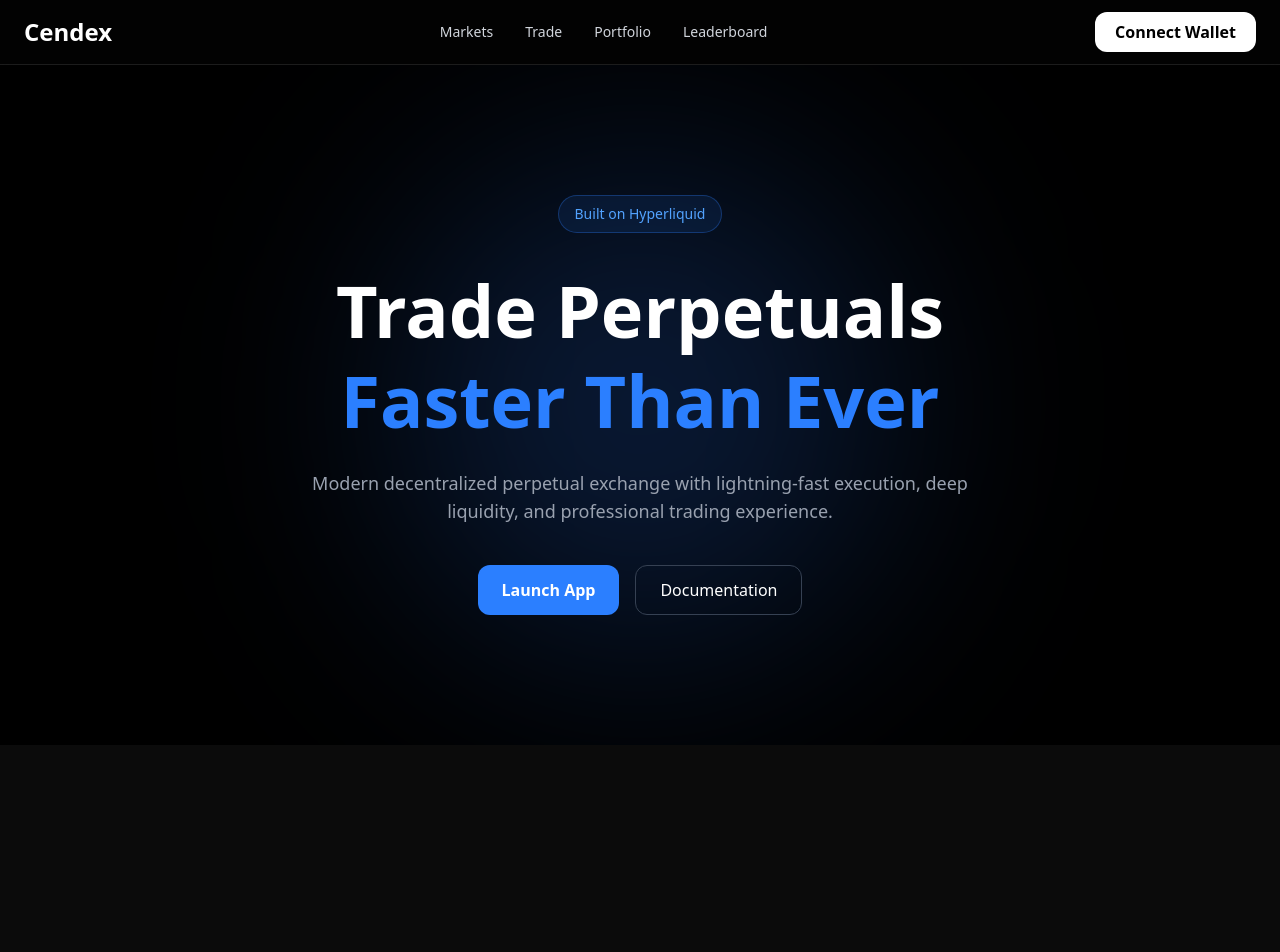
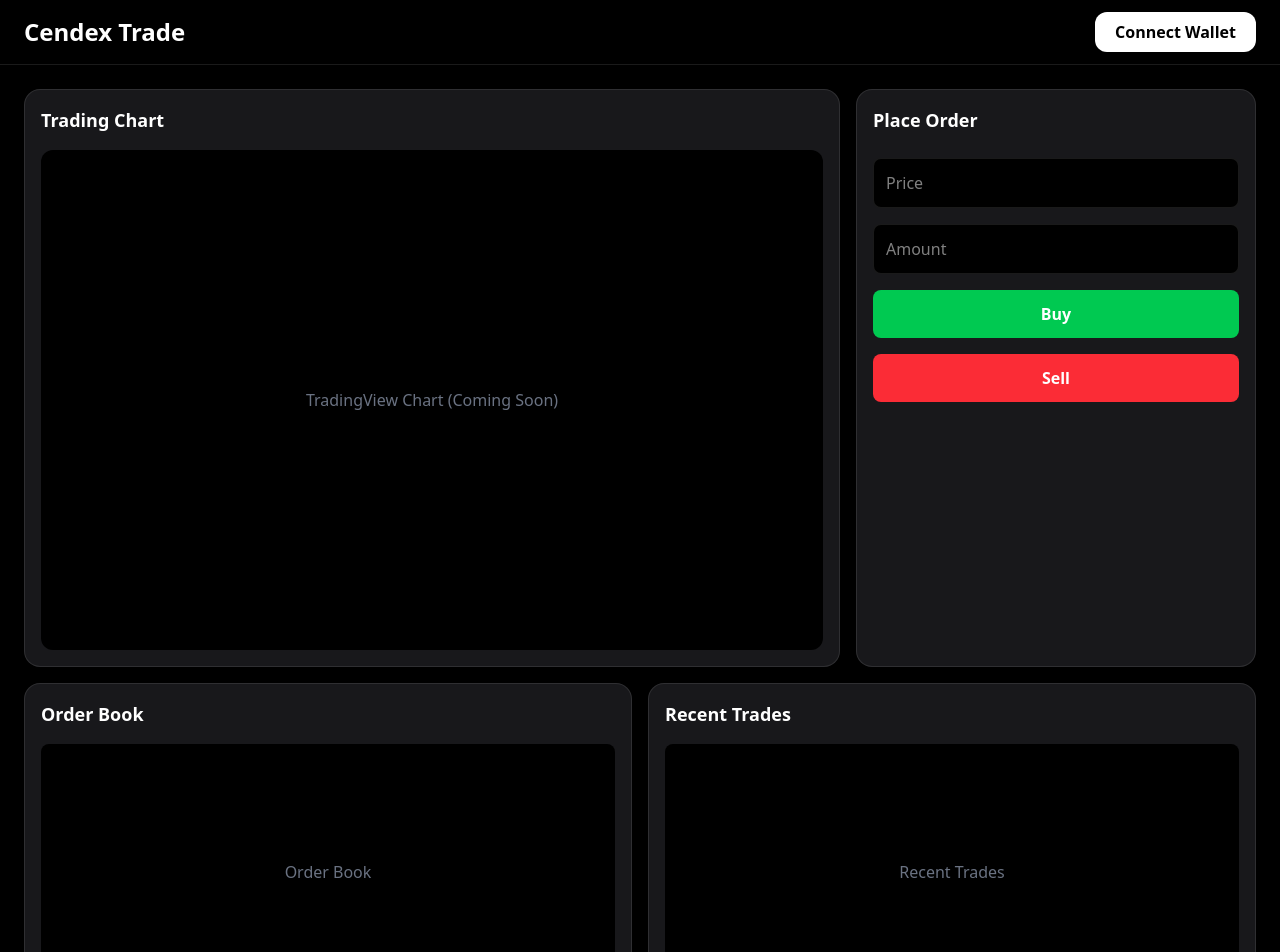
Before and after one commit to ojimusk/Cendex, a Next.js app: page / in a window 1280 px wide. Shown: the top 952 px of the page. Before the commit the page ends 800 px from the top, so only its background shows below. Built offline with nearby package versions, Linux system fonts and the light colour scheme.

Commit message:
Refactor HomePage to TradePage with trading layout

```diff
--- a/app/page.tsx
+++ b/app/page.tsx
@@ -1,13 +1,89 @@
-import Navbar from "@/components/Navbar";
-import Hero from "@/components/Hero";
+export default function TradePage() {
+  return (
+    <main className="min-h-screen bg-black text-white">
+      {/* Header */}
+      <header className="border-b border-white/10">
+        <div className="mx-auto flex h-16 max-w-7xl items-center justify-between px-6">
+          <h1 className="text-2xl font-bold">Cendex Trade</h1>
 
-export default function HomePage() {
-  return (
-    <>
-      <Navbar />
-      <main className="bg-black text-white">
-        <Hero />
-      </main>
-    </>
+          <button className="rounded-xl bg-white px-5 py-2 font-semibold text-black">
+            Connect Wallet
+          </button>
+        </div>
+      </header>
+
+      {/* Trading Layout */}
+      <div className="mx-auto grid max-w-7xl gap-4 p-6 lg:grid-cols-12">
+
+        {/* Chart */}
+        <div className="col-span-12 rounded-2xl border border-white/10 bg-zinc-900 p-4 lg:col-span-8">
+          <h2 className="mb-4 text-lg font-semibold">
+            Trading Chart
+          </h2>
+
+          <div className="flex h-[500px] items-center justify-center rounded-xl bg-black text-gray-500">
+            TradingView Chart (Coming Soon)
+          </div>
+        </div>
+
+        {/* Order Panel */}
+        <div className="col-span-12 rounded-2xl border border-white/10 bg-zinc-900 p-4 lg:col-span-4">
+
+          <h2 className="mb-6 text-lg font-semibold">
+            Place Order
+          </h2>
+
+          <div className="space-y-4">
+
+            <input
+              placeholder="Price"
+              className="w-full rounded-lg border border-white/10 bg-black p-3"
+            />
+
+            <input
+              placeholder="Amount"
+              className="w-full rounded-lg border border-white/10 bg-black p-3"
+            />
+
+            <button className="w-full rounded-lg bg-green-500 py-3 font-semibold">
+              Buy
+            </button>
+
+            <button className="w-full rounded-lg bg-red-500 py-3 font-semibold">
+              Sell
+            </button>
+
+          </div>
+
+        </div>
+
+        {/* Order Book */}
+        <div className="col-span-12 rounded-2xl border border-white/10 bg-zinc-900 p-4 lg:col-span-6">
+
+          <h2 className="mb-4 text-lg font-semibold">
+            Order Book
+          </h2>
+
+          <div className="flex h-64 items-center justify-center rounded-lg bg-black text-gray-500">
+            Order Book
+          </div>
+
+        </div>
+
+        {/* Recent Trades */}
+        <div className="col-span-12 rounded-2xl border border-white/10 bg-zinc-900 p-4 lg:col-span-6">
+
+          <h2 className="mb-4 text-lg font-semibold">
+            Recent Trades
+          </h2>
+
+          <div className="flex h-64 items-center justify-center rounded-lg bg-black text-gray-500">
+            Recent Trades
+          </div>
+
+        </div>
+
+      </div>
+    </main>
   );
-}
+          }
```
